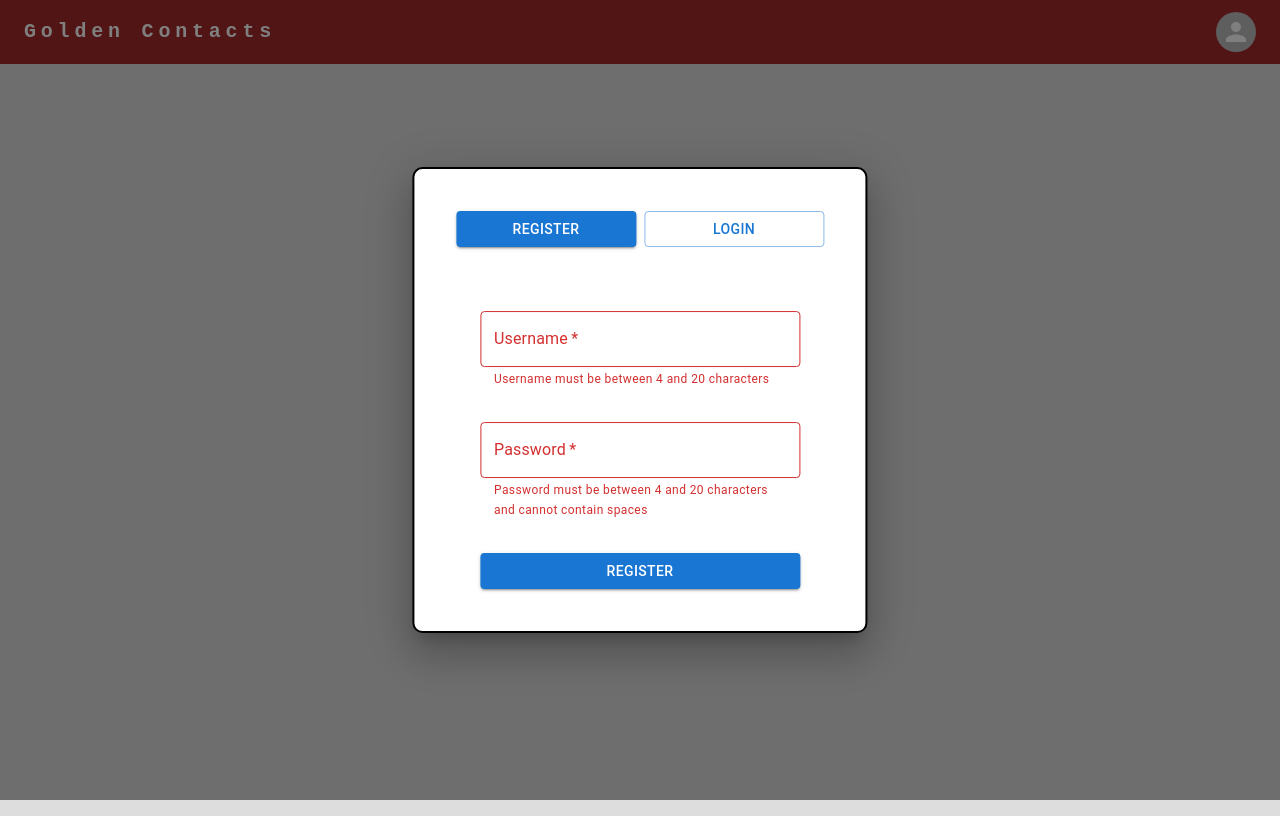
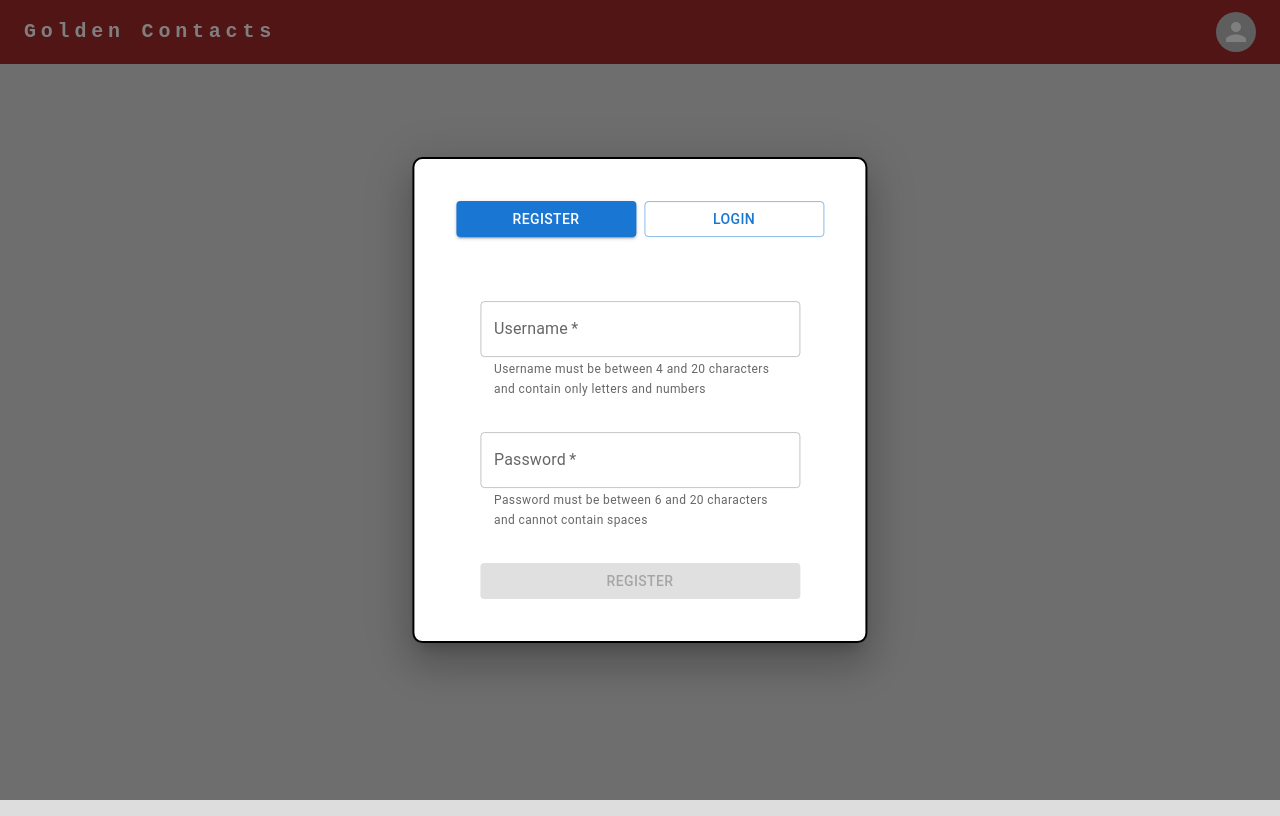
Before and after one commit to MarcosRidley/goldenContactFront, a React (Create React App) app: page / in a window 1280 px wide. Both pictures are taken after a click on the button "REGISTER/LOGIN". Built offline with nearby package versions, Linux system fonts and the light colour scheme; the HTML template or start-up script is replaced by a standard one.

Commit message:
css touchups and FIX: now input fields will only show errors if not empty

```diff
--- a/src/components/CallTologin/CallTologin.tsx
+++ b/src/components/CallTologin/CallTologin.tsx
@@ -1,5 +1,4 @@
 import { Button, Typography } from "@mui/material";
-import { padding } from "@mui/system";
 import { useContext } from "react";
 import { LoginContext } from "../../Contexts/LoginContext";
 
--- a/src/components/Header/Header.tsx
+++ b/src/components/Header/Header.tsx
@@ -16,7 +16,7 @@ import LoginModal from '../LoginModal';
 
 function Header() {
 
-  const { isLoggedIn, setIsLoggedIn, setUserContacts, setUserName, userName, setLoginModalOpen } = useContext(LoginContext);
+  const { isLoggedIn, setIsLoggedIn, setUserContacts, setUserName, setLoginModalOpen } = useContext(LoginContext);
 
 	const [anchorElUser, setAnchorElUser] = React.useState<null | HTMLElement>(
 		null
--- a/src/components/LoginModal/LoginModal.tsx
+++ b/src/components/LoginModal/LoginModal.tsx
@@ -153,11 +153,11 @@ export default function LoginModal() {
 								id="userName"
 								required
 								label="Username"
-								disabled={isLoading}
+								disabled={isLoading }
 								variant="outlined"
 								inputProps={{ minLength: 4, maxLength: 20 }}
-								error={userName.length < 4 || userName.length > 20}
-								helperText={'Username must be between 4 and 20 characters'}
+								error={userName !== '' && (userName.length < 4 || userName.length > 20 || !/^[a-zA-Z0-9]+$/.test(userName))}
+								helperText={'Username must be between 4 and 20 characters and contain only letters and numbers'}
 								sx={{ width: '80%', alignSelf: 'center', m: 2 }}
 								value={userName}
 								onChange={(e) => setUserName(e.target.value)}
@@ -167,9 +167,9 @@ export default function LoginModal() {
 								required
 								type="password"
 								disabled={isLoading}
-								inputProps={{ minLength: 4, maxLength: 20 }}
-								error={password.length < 4 || password.length > 20 || password.includes(' ') }
-								helperText={'Password must be between 4 and 20 characters and cannot contain spaces'}
+								inputProps={{ minLength: 6, maxLength: 20 }}
+								error={password !== '' && (password.length < 6 || password.length > 20 || password.includes(' ')) }
+								helperText={'Password must be between 6 and 20 characters and cannot contain spaces'}
 								label="Password"
 								variant="outlined"
 								sx={{ width: '80%', alignSelf: 'center', m: 2 }}
@@ -179,6 +179,7 @@ export default function LoginModal() {
 							{isLogin ? (
 								<Button
 									variant="contained"
+									disabled={isLoading || userName === '' || password === '' || userName.length < 4 || userName.length > 20 || !/^[a-zA-Z0-9]+$/.test(userName) || password.length < 6 || password.length > 20 || password.includes(' ')}
 									sx={{ width: '80%', alignSelf: 'center', m: 2 }}
 									onClick={() => {
 										handleLogin(userName, password);
@@ -190,6 +191,7 @@ export default function LoginModal() {
 								<Button
 									variant="contained"
 									sx={{ width: '80%', alignSelf: 'center', m: 2 }}
+									disabled={isLoading || userName === '' || password === '' || userName.length < 4 || userName.length > 20 || !/^[a-zA-Z0-9]+$/.test(userName) || password.length < 6 || password.length > 20 || password.includes(' ')}
 									onClick={() => {
 										handleRegister(userName, password);
 									}}
```
